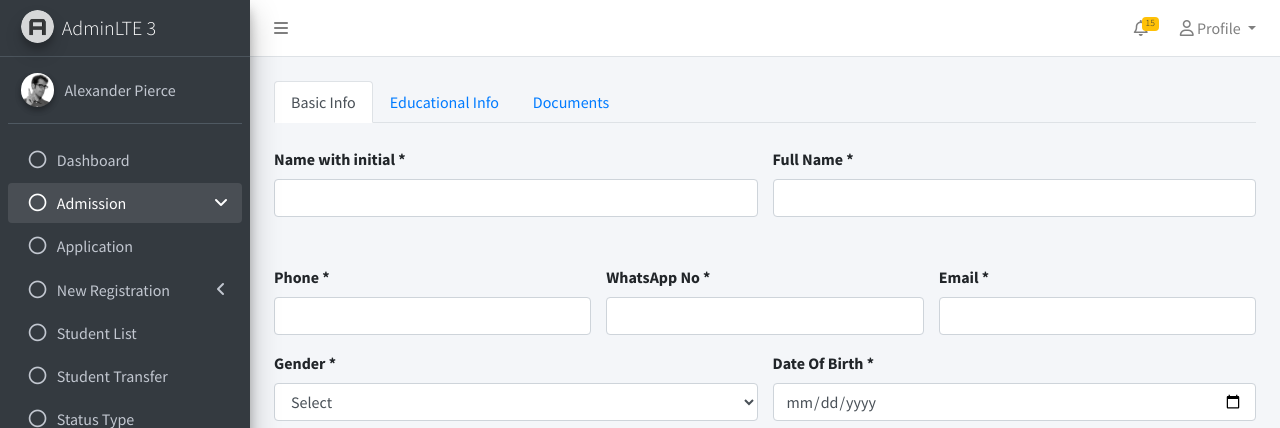
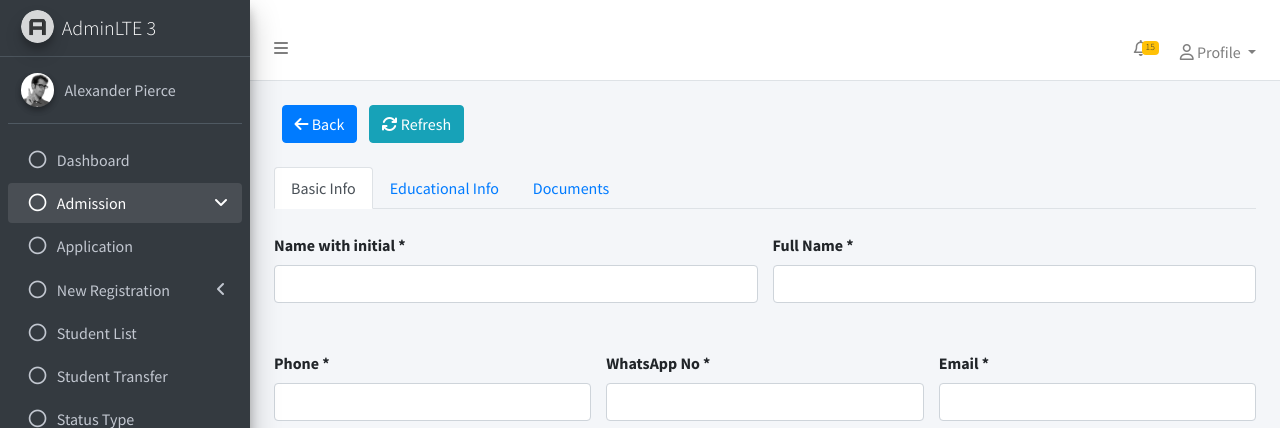
Before and after one commit to Ihthi17/jduy_college, a PHP site: page /add_student.php in a window 1280 px wide. Shown: the top 428 px of the page. Run offline with PHP 8.4, Linux system fonts and the light colour scheme; some libraries are stand-ins or nearby versions.

Commit message:
back,refresh button add

```diff
--- a/add_student.php
+++ b/add_student.php
@@ -1,4 +1,4 @@
-
+¥
 <?php
 include 'includes/header.php';
 include 'includes/navbar.php';
@@ -8,6 +8,12 @@ include 'includes/sidebar.php';
 <div class="content-wrapper">
     <!-- main content start -->
     <div class="container-fluid pt-4 px-4">
+    <div class="col-md-12 text-left">
+                    <button type="button" class="btn btn-primary mr-2" onclick="window.location.href='student_list.php'"><i class="fa-solid fa-arrow-left"></i> Back</button>
+                    <button type="button" class="btn btn-info"><i class="fa-solid fa-arrows-rotate"></i> Refresh</button>
+
+                </div>
+    <br>
         <ul class="nav nav-tabs" id="myTab" role="tablist">
             <li class="nav-item">
                 <a class="nav-link active" id="basic-info-tab" data-toggle="tab" href="#basic-info" role="tab" aria-controls="basic-info" aria-selected="true">Basic Info</a>
```
